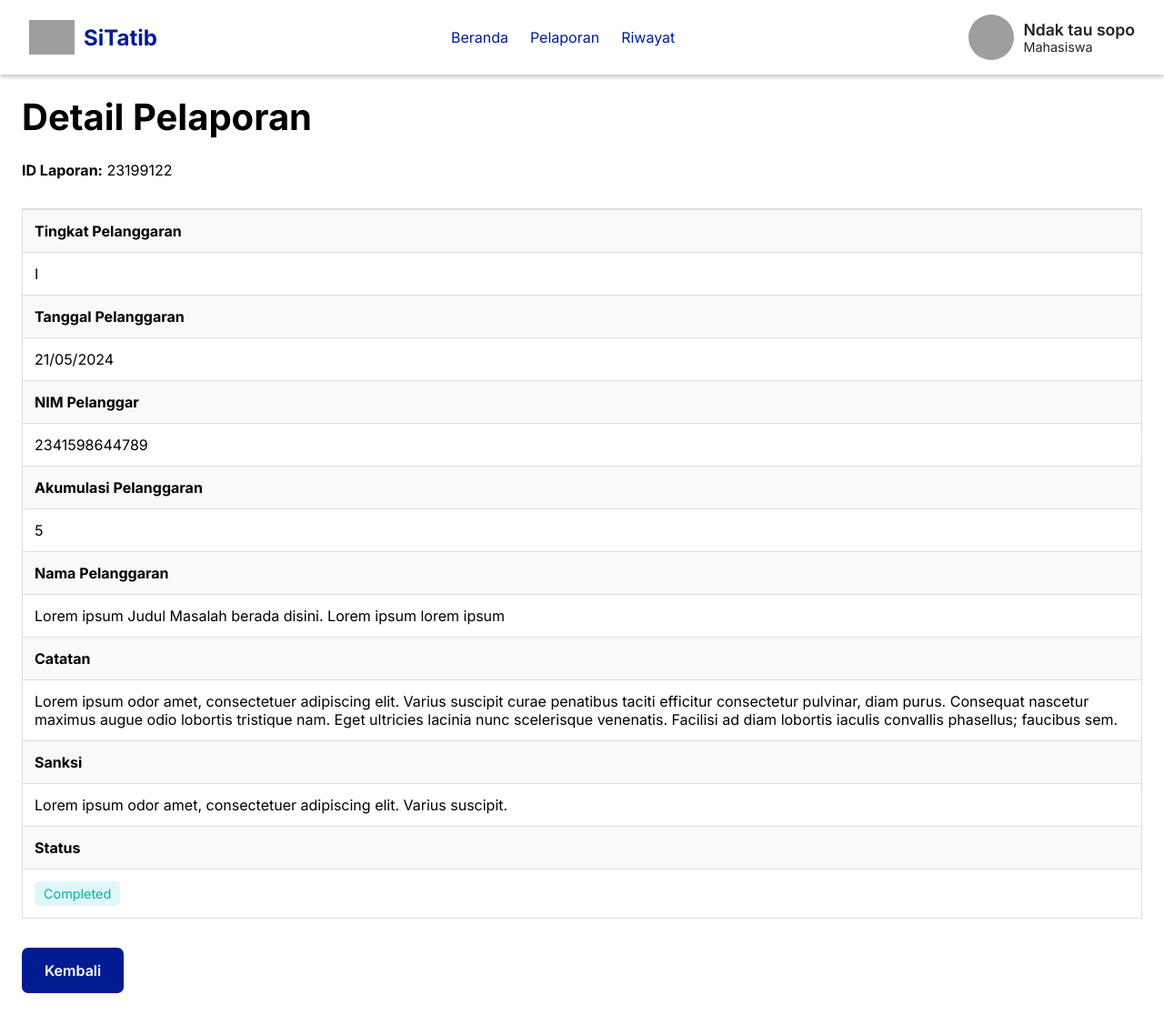
After one commit to tjahjoe/kelompok-xycacyv_Sistem-Tata-Tertib, a PHP site: page /detail-pelaporan.php in a window 1280 px wide. The commit adds this page. Shown: the whole page at 91% size. Run offline with PHP 8.4, Linux system fonts and the light colour scheme; grey boxes are pictures that could not be loaded.

Commit message:
add detail pelaporan page

```diff
--- /dev/null
+++ b/app/views/detailPelaporan.php
@@ -0,0 +1,64 @@
+<?php include 'components/emptyState.php'; ?>
+
+<!DOCTYPE html>
+<html lang="en">
+
+<head>
+  <meta charset="UTF-8" />
+  <meta name="viewport" content="width=device-width, initial-scale=1.0" />
+  <title>Detail Pelaporan</title>
+  <link rel="stylesheet" href="../assets/css/style.css" />
+  <link rel="preconnect" href="https://fonts.googleapis.com">
+  <link rel="preconnect" href="https://fonts.gstatic.com" crossorigin>
+  <link href="https://fonts.googleapis.com/css2?family=Inter:ital,opsz,wght@0,14..32,100..900;1,14..32,100..900&family=Poppins:ital,wght@0,100;0,200;0,300;0,400;0,500;0,600;0,700;0,800;0,900;1,100;1,200;1,300;1,400;1,500;1,600;1,700;1,800;1,900&display=swap" rel="stylesheet">
+  <script src="https://code.jquery.com/jquery-3.6.0.min.js"></script>
+</head>
+
+<body>
+  <?php include 'components/navbar.php'; ?>
+  <?php Navbar(true); ?>
+  <div class="container pt-5">
+    <h1 class="title">Detail Pelaporan</h1>
+    <p><strong>ID Laporan:</strong> 23199122</p>
+    <div class="detail-container">
+      <div class="detail-item">
+        <h4>Tingkat Pelanggaran</h4>
+        <p>I</p>
+      </div>
+      <div class="detail-item">
+        <h4>Tanggal Pelanggaran</h4>
+        <p>21/05/2024</p>
+      </div>
+      <div class="detail-item">
+        <h4>NIM Pelanggar</h4>
+        <p>2341598644789</p>
+      </div>
+      <div class="detail-item">
+        <h4>Akumulasi Pelanggaran</h4>
+        <p>5</p>
+      </div>
+      <div class="detail-item">
+        <h4>Nama Pelanggaran</h4>
+        <p>Lorem ipsum Judul Masalah berada disini. Lorem ipsum lorem ipsum</p>
+      </div>
+      <div class="detail-item">
+        <h4>Catatan</h4>
+        <p>Lorem ipsum odor amet, consectetuer adipiscing elit. Varius suscipit curae penatibus taciti efficitur consectetur pulvinar, diam purus. Consequat nascetur maximus augue odio lobortis tristique nam. Eget ultricies lacinia nunc scelerisque venenatis. Facilisi ad diam lobortis iaculis convallis phasellus; faucibus sem. </p>
+      </div>
+      <div class="detail-item">
+        <h4>Sanksi</h4>
+        <p>Lorem ipsum odor amet, consectetuer adipiscing elit. Varius suscipit.</p>
+      </div>
+      <div class="detail-item">
+        <h4>Status</h4>
+        <span class="badge badge-green">Completed</span>
+      </div>
+    </div>
+
+    <a href="profile-user.php" class="btn btn-primary">Kembali</a>
+
+  </div>
+  <script src="../assets/js/script.js"></script>
+</body>
+
+</html>
--- a/app/views/userProfile.php
+++ b/app/views/userProfile.php
@@ -47,8 +47,8 @@
         <div class="head-tab-content">
           <h2>Riwayat Pelaporan</h2>
         </div>
-        <?php EmptyState('EmptyStatePelaporan.png', 'Tidak ada riwayat pelaporan'); ?>
-        <?php //include 'components/tableRiwayatPelaporan.php';
+        <?php //EmptyState('EmptyStatePelaporan.png', 'Tidak ada riwayat pelaporan'); ?>
+        <?php include 'components/tableRiwayatPelaporan.php';
         ?>
       </div>
     </div>
--- /dev/null
+++ b/public/detail-pelaporan.php
@@ -0,0 +1 @@
+<?php include '../app/views/detailPelaporan.php';
```
Also changed, not shown: app/views/components/detailSection.php (added, +46 -0 lines).
